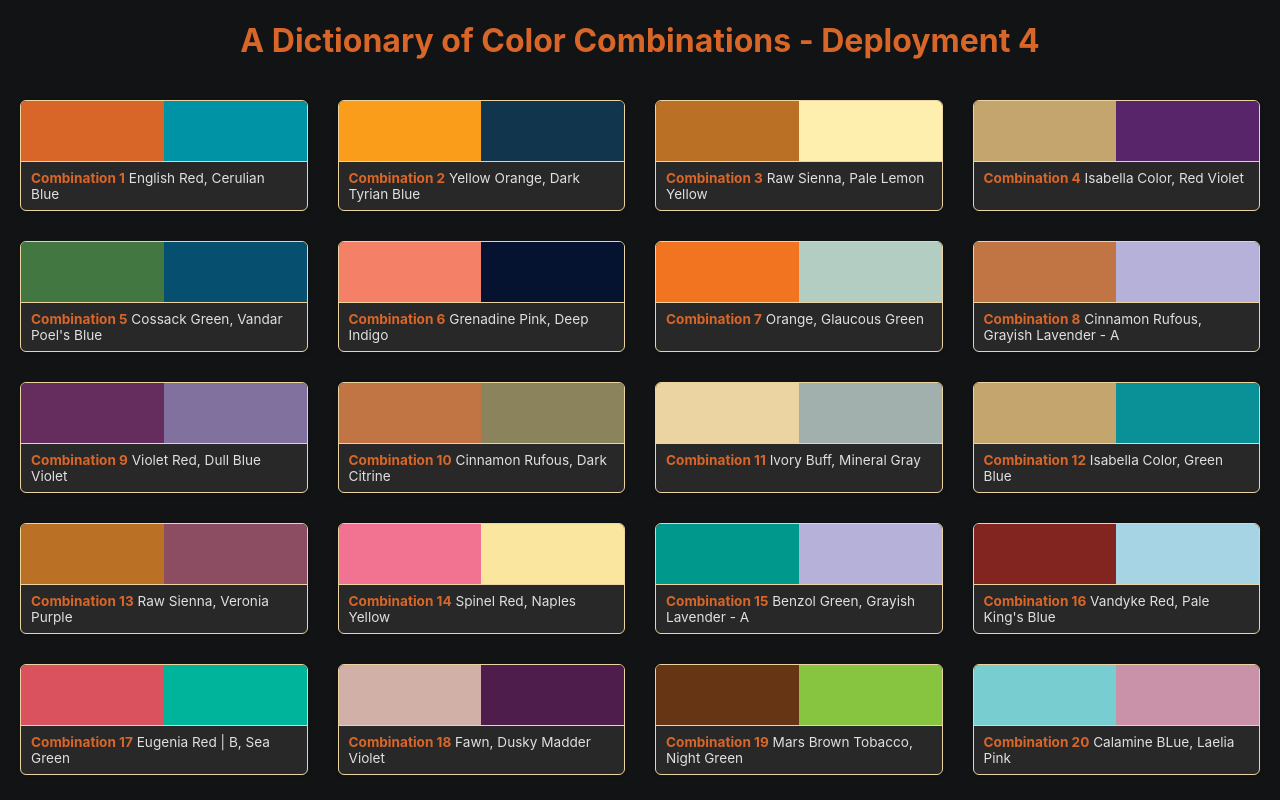
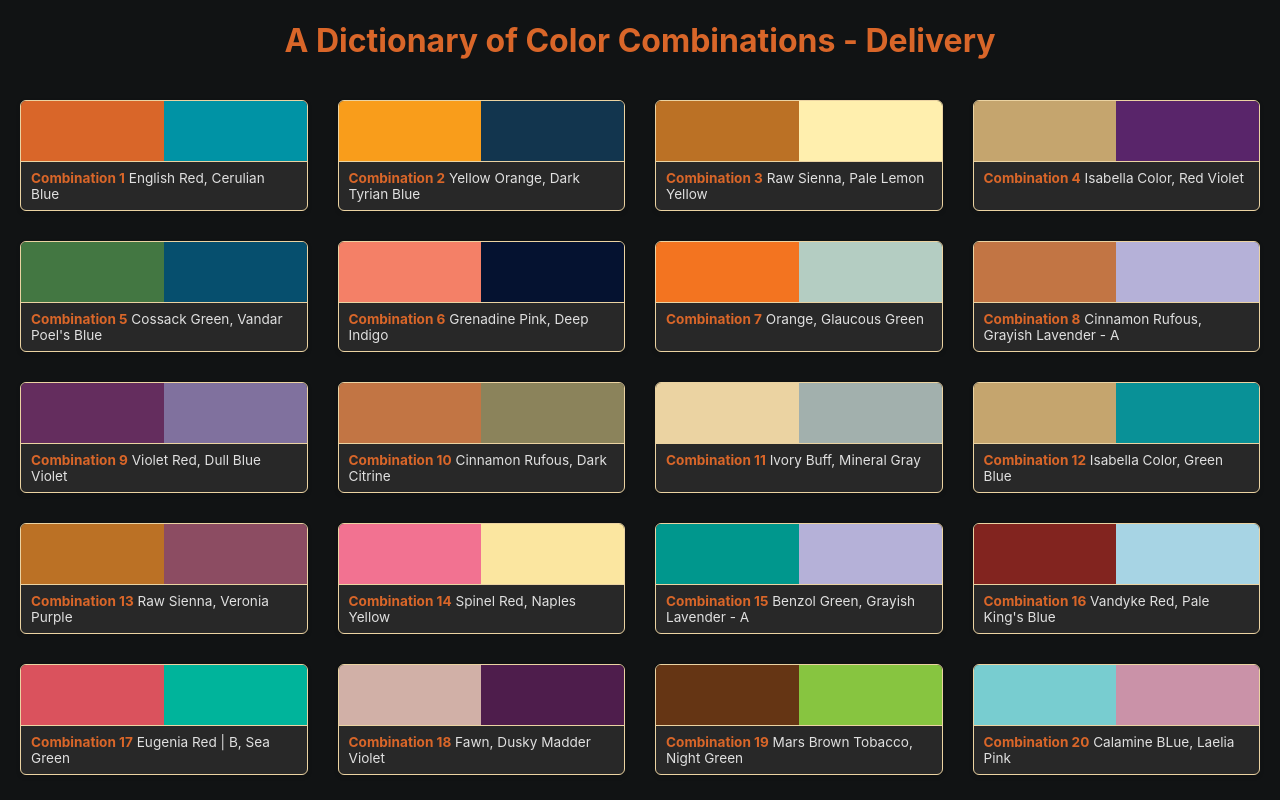
Before and after one commit to Shaunaksb/colordict, a website: page index.html in a window 1280 px wide. Shown: the top 800 px of the page. Drawn offline with Linux system fonts and the light colour scheme.

Commit message:
delivery test 5

```diff
--- a/index.html
+++ b/index.html
@@ -8,7 +8,7 @@
 </head>
 
 <body>
-  <h1>A Dictionary of Color Combinations - Deployment 4</h1>
+  <h1>A Dictionary of Color Combinations - Delivery</h1>
 
   <div class="combo-grid" id="comboGrid"></div>
 
```
